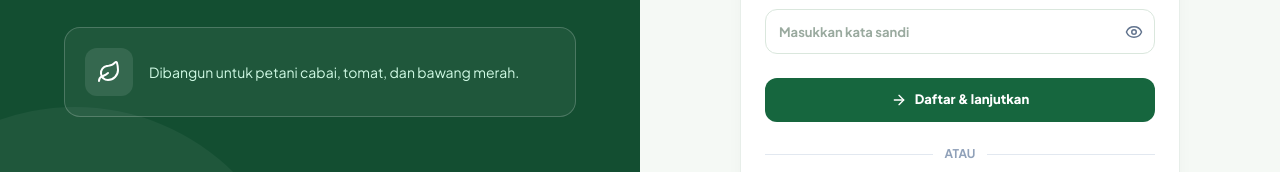
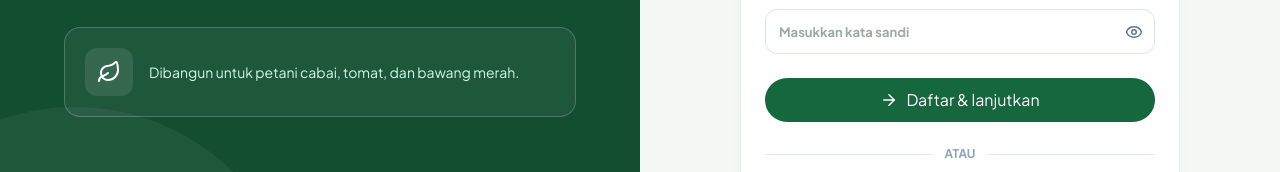
Before and after one commit to Cilok-12Kb/AgroChie, a Next.js app in the folder agrochie-web/: page /daftar in a window 1280 px wide. Shown: the part 604-776 px from the top of the page. Built offline with nearby package versions, Linux system fonts and the light colour scheme; no server answers.

Commit message:
style(web): tombol masuk sebaris lupa sandi, tombol daftar lebar penuh

```diff
--- a/agrochie-web/src/features/auth/AuthActions.tsx
+++ b/agrochie-web/src/features/auth/AuthActions.tsx
@@ -1,23 +1,44 @@
 import type { ReactNode } from 'react';
-import { User } from 'lucide-react';
+import Link from 'next/link';
+import { ArrowRight, LoaderCircle, User } from 'lucide-react';
+import { copy } from './copy';
 
 /**
  * Gaya seragam tombol aksi /masuk dan /daftar (tampilan saja).
  * Lebar 100% sampai 400px (sama dengan tombol Google), tinggi 44px, sudut pill, rata tengah.
+ * Tombol dibuat langsung di sini (bukan lewat Button bersama): .console-button di globals.css
+ * tidak berada di @layer sehingga mengalahkan utilitas Tailwind (min-height, radius, padding, font-size).
  */
 export const ACTION_MAX_W = 'max-w-[400px]';
-const base = 'w-full h-11 min-h-11 rounded-full text-base font-extrabold inline-flex items-center justify-center gap-2 '
-  + 'focus-visible:outline-[3px] focus-visible:outline-offset-2 focus-visible:outline-emerald-800 '
-  + 'disabled:opacity-60 disabled:cursor-not-allowed';
+const base = 'h-11 min-h-11 rounded-full text-base font-extrabold inline-flex items-center justify-center gap-2 '
+  + 'transition-colors focus-visible:outline-[3px] focus-visible:outline-offset-2 focus-visible:outline-emerald-800 '
+  + 'disabled:cursor-not-allowed';
 
-/** Pembungkus tombol primer (komponen Button bersama): memaksa lebar penuh, tinggi, sudut, dan fokus. */
-export function AuthPrimary({ children }: { children: ReactNode }) {
+/**
+ * Baris tombol submit.
+ * - register: tombol lebar penuh (maks 400px, rata tengah).
+ * - login: tombol "Masuk" di kiri, tautan "Lupa kata sandi?" di kanan (satu baris; turun bila sempit).
+ */
+export function AuthSubmitRow({ type, busy, disabled, children }: {
+  type: 'login' | 'register';
+  busy: boolean;
+  disabled: boolean;
+  children: ReactNode;
+}) {
+  const button = (
+    <button type="submit" disabled={busy || disabled}
+      className={`${base} bg-[#16663e] text-white hover:bg-[#0e502f] disabled:opacity-60 ${type === 'login' ? 'px-8' : 'w-full px-4'}`}>
+      {busy ? <LoaderCircle size={18} className="animate-spin" /> : <ArrowRight size={18} />} {children}
+    </button>
+  );
+  if (type === 'register') return <div className={`w-full ${ACTION_MAX_W} mx-auto pt-2`}>{button}</div>;
   return (
-    <div className={`w-full ${ACTION_MAX_W} mx-auto pt-2 `
-      + '[&>button]:w-full [&>button]:h-11 [&>button]:min-h-11 [&>button]:rounded-full [&>button]:text-base [&>button]:py-0 '
-      + '[&>button]:focus-visible:outline-[3px] [&>button]:focus-visible:outline-offset-2 [&>button]:focus-visible:outline-emerald-800 '
-      + '[&>button]:disabled:cursor-not-allowed'}>
-      {children}
+    <div className="flex flex-wrap items-center justify-between gap-x-4 gap-y-1 pt-2">
+      {button}
+      <Link href="/lupa-password"
+        className="inline-flex items-center min-h-11 px-1 text-sm text-emerald-700 font-black hover:underline rounded-md focus-visible:outline-[3px] focus-visible:outline-offset-2 focus-visible:outline-emerald-800">
+        {copy.login.forgotLink}
+      </Link>
     </div>
   );
 }
@@ -27,7 +48,7 @@ export function GuestAction({ disabled, onClick }: { disabled: boolean; onClick:
   return (
     <div className={`w-full ${ACTION_MAX_W} mx-auto mt-3`}>
       <button type="button" disabled={disabled} onClick={onClick}
-        className={`${base} border border-emerald-300 bg-white text-emerald-800 hover:bg-emerald-50`}>
+        className={`${base} w-full border border-emerald-300 bg-white text-emerald-800 hover:bg-emerald-50 disabled:opacity-60`}>
         <User size={18} /> Masuk sebagai tamu sementara
       </button>
       <p className="text-xs text-slate-500 text-center mt-3">Data tamu tersimpan di server dan dihapus saat logout.</p>
--- a/agrochie-web/src/features/console/AuthForm.tsx
+++ b/agrochie-web/src/features/console/AuthForm.tsx
@@ -2,9 +2,9 @@
 import { FormEvent, useState } from 'react';
 import Link from 'next/link';
 import { ArrowRight, Eye, EyeOff, Leaf } from 'lucide-react';
-import { AuthPrimary, GuestAction } from '../auth/AuthActions'; // [REVISI] tampilan
+import { AuthSubmitRow, GuestAction } from '../auth/AuthActions'; // [REVISI] tampilan
 import { api } from './api';
-import { Button, ErrorLine, Field, inputClass } from './ui';
+import { ErrorLine, Field, inputClass } from './ui'; // [REVISI] Button tidak dipakai lagi di sini
 import { copy } from '../auth/copy'; // [REVISI] teks baru lewat copy.ts
 import { useCooldown } from '../auth/useCooldown'; // [REVISI]
 import { isOptionalEmailValid, isStatus, postLoginPath, registerEmailFailure } from '../auth/logic'; // [REVISI]
@@ -31,8 +31,7 @@ export function AuthForm({ type }: { type: 'login' | 'register' }) {
         : <Field label="Nomor HP" hint="Gunakan 8–15 angka sesuai akun yang terdaftar."><input name="phone" className={inputClass} required inputMode="tel" pattern="[0-9+\- ]{8,18}" value={phone} onChange={e=>setPhone(e.target.value)} placeholder="Contoh: 081234567890" autoComplete="tel"/></Field>}
       {type==='register'&&<Field label={copy.register.emailLabel} hint={copy.register.emailHint}><input name="email" type="email" className={inputClass} maxLength={254} value={email} onChange={e=>setEmail(e.target.value)} placeholder={copy.register.emailPlaceholder} autoComplete="email" inputMode="email" autoCapitalize="none" spellCheck={false}/></Field>}
       <Field label="Kata sandi"><div className="relative"><input className={`${inputClass} pr-12`} type={show?'text':'password'} required minLength={type==='register'?8:1} maxLength={128} value={password} onChange={e=>setPassword(e.target.value)} autoComplete={type==='register'?'new-password':'current-password'} placeholder="Masukkan kata sandi"/><button type="button" title="Tampilkan/sembunyikan kata sandi" className="absolute top-3.5 right-3 text-slate-500" onClick={()=>setShow(s=>!s)}>{show?<EyeOff size={18}/>:<Eye size={18}/>}</button></div></Field>
-      {type==='login'&&<div className="text-right -mt-1"><Link href="/lupa-password" className="inline-block py-2 text-sm text-emerald-700 font-black">{copy.login.forgotLink}</Link></div>}
-      <ErrorLine error={error}/>{cooldown.left>0&&<p role="status" className="text-sm text-amber-700 font-bold">{copy.common.cooldownNote} {copy.common.cooldownWait(cooldown.left)}</p>}<AuthPrimary><Button type="submit" icon={ArrowRight} busy={loading} disabled={cooldown.left>0}>{type==='login'?'Masuk':'Daftar & lanjutkan'}</Button></AuthPrimary>{/* [REVISI] tampilan: tombol primer seragam */}
+      <ErrorLine error={error}/>{cooldown.left>0&&<p role="status" className="text-sm text-amber-700 font-bold">{copy.common.cooldownNote} {copy.common.cooldownWait(cooldown.left)}</p>}<AuthSubmitRow type={type} busy={loading} disabled={cooldown.left>0}>{type==='login'?'Masuk':'Daftar & lanjutkan'}</AuthSubmitRow>{/* [REVISI] tampilan: Masuk + Lupa sandi sebaris; Daftar lebar penuh */}
     </form>
     {/* [REVISI] tombol Google di /masuk dan /daftar */}
     <GoogleLogin mode={type} busy={loading} locked={cooldown.left>0} onCooldown={cooldown.start}/></>}
```
